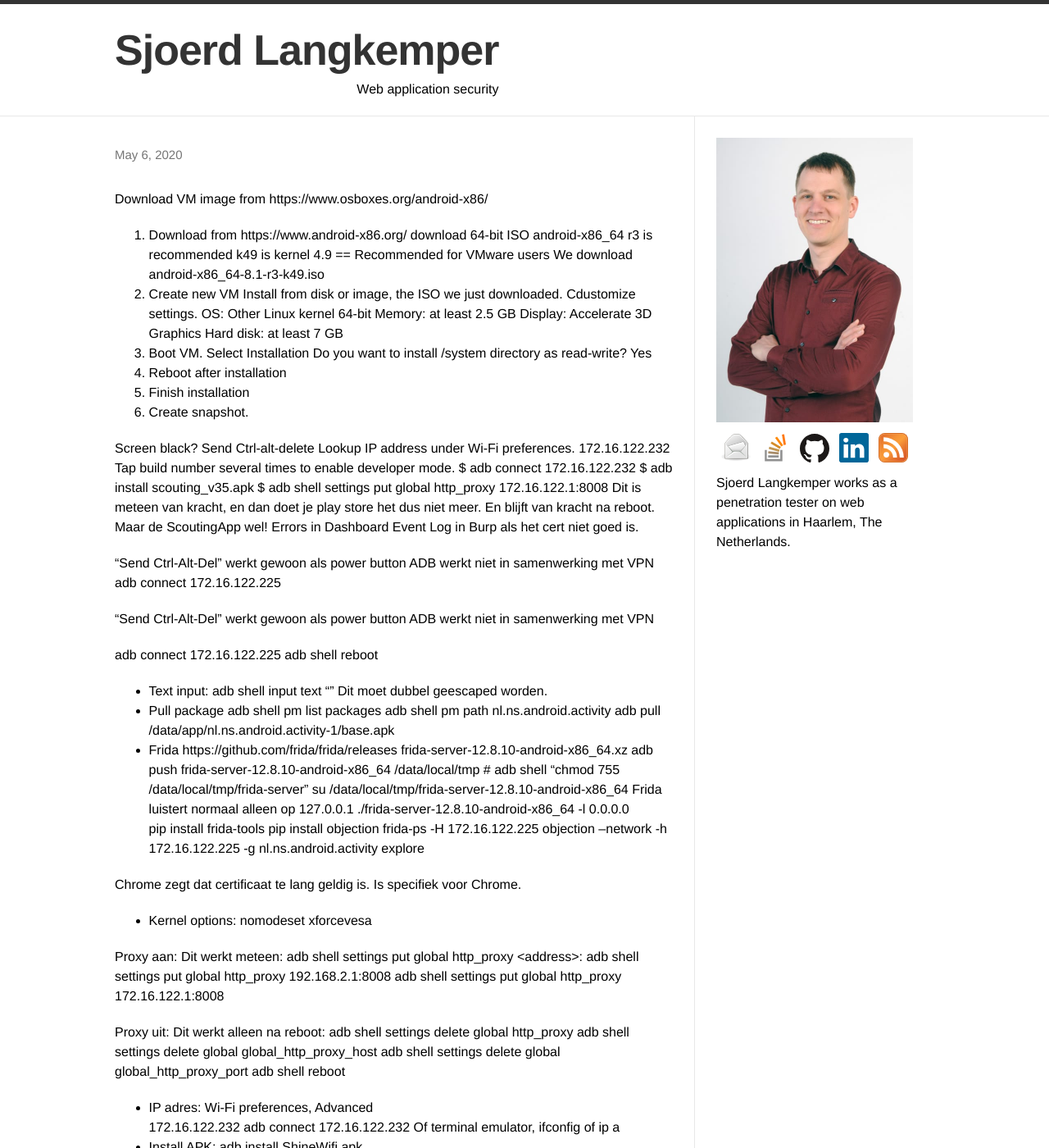
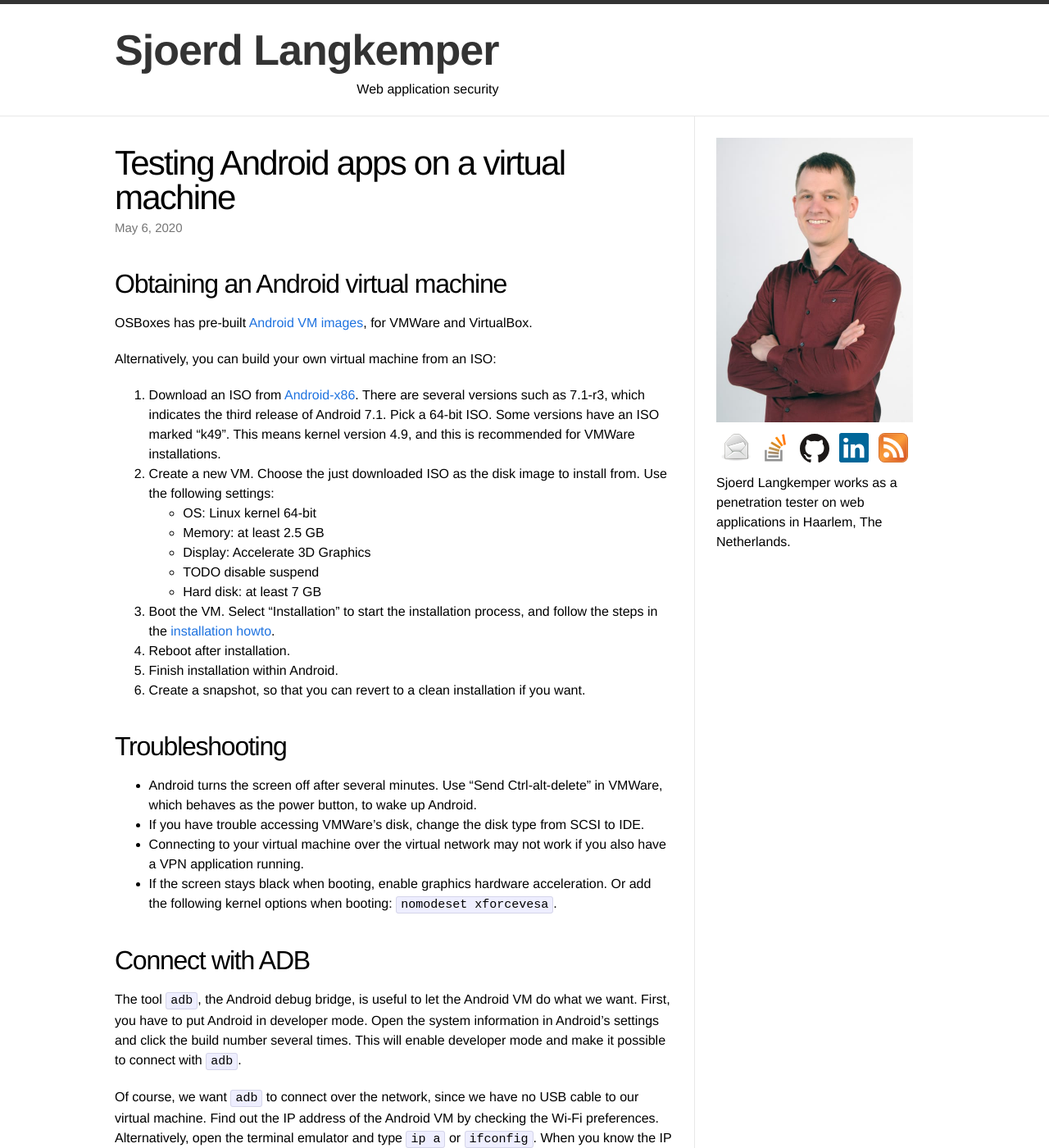
Before and after one commit to Sjord/Sjord.github.io, a Jekyll site: the page built from _posts/2020-04-02-testing-android-apps-on-a-virtual-machine.md, in a window 1280 px wide and 1400 px high. Shown: the whole window at 82% size. Built offline with Jekyll 4.4.1, drawn with Linux system fonts in a browser that asks for light colours; our own code applies the rules of GitHub Pages for plain Markdown files; some of the changed text lies outside the part shown.

Commit message:
Post draft

```diff
--- a/_posts/2020-04-02-testing-android-apps-on-a-virtual-machine.md
+++ b/_posts/2020-04-02-testing-android-apps-on-a-virtual-machine.md
@@ -1,64 +1,80 @@
 ---
 layout: post
-title: "Testing Android apps on a virtual machine
+title: "Testing Android apps on a virtual machine"
 thumbnail: lab-480.jpg
 date: 2020-05-06
 ---
 
-Download VM image from https://www.osboxes.org/android-x86/
 
-1. Download from https://www.android-x86.org/
-    download 64-bit ISO
-    android-x86_64
-    r3 is recommended
-    k49 is kernel 4.9 == Recommended for VMware users
-    We download android-x86_64-8.1-r3-k49.iso
-2. Create new VM
-    Install from disk or image, the ISO we just downloaded.
-    Cdustomize settings.
-        OS: Other Linux kernel 64-bit
-        Memory: at least 2.5 GB
-        Display: Accelerate 3D Graphics
-        Hard disk: at least 7 GB
-3. Boot VM.
-    Select Installation
-    Do you want to install /system directory as read-write? Yes
-4. Reboot after installation
-5. Finish installation
-6. Create snapshot.
+## Obtaining an Android virtual machine
 
+OSBoxes has pre-built [Android VM images](https://www.osboxes.org/android-x86/), for VMWare and VirtualBox.
 
-Screen black? Send Ctrl-alt-delete
-Lookup IP address under Wi-Fi preferences. 172.16.122.232
-Tap build number several times to enable developer mode.
-$ adb connect 172.16.122.232
-$ adb install scouting_v35.apk
-$ adb shell settings put global http_proxy 172.16.122.1:8008
-    Dit is meteen van kracht, en dan doet je play store het dus niet meer. En blijft van kracht na reboot.
-    Maar de ScoutingApp wel!
-    Errors in Dashboard Event Log in Burp als het cert niet goed is.
+Alternatively, you can build your own virtual machine from an ISO:
 
+1. Download an ISO from [Android-x86](https://www.android-x86.org/).
+    There are several versions such as 7.1-r3, which indicates the third release of Android 7.1.
+    Pick a 64-bit ISO. Some versions have an ISO marked "k49". This means kernel version 4.9, and this is recommended for VMWare installations.
+2. Create a new VM. Choose the just downloaded ISO as the disk image to install from. Use the following settings:
+      *  OS: Linux kernel 64-bit
+      *  Memory: at least 2.5 GB
+      *  Display: Accelerate 3D Graphics
+      *  TODO disable suspend
+      *  Hard disk: at least 7 GB
+3. Boot the VM. Select "Installation" to start the installation process, and follow the steps in the [installation howto](https://www.android-x86.org/installhowto.html).
+4. Reboot after installation.
+5. Finish installation within Android.
+6. Create a snapshot, so that you can revert to a clean installation if you want.
 
-"Send Ctrl-Alt-Del" werkt gewoon als power button
-ADB werkt niet in samenwerking met VPN
-adb connect 172.16.122.225
+## Troubleshooting
 
-"Send Ctrl-Alt-Del" werkt gewoon als power button
-ADB werkt niet in samenwerking met VPN
+* Android turns the screen off after several minutes. Use "Send Ctrl-alt-delete" in VMWare, which behaves as the power button, to wake up Android.
+* If you have trouble accessing VMWare's disk, change the disk type from SCSI to IDE.
+* Connecting to your virtual machine over the virtual network may not work if you also have a VPN application running.
+* If the screen stays black when booting, enable graphics hardware acceleration. Or add the following kernel options when booting: `nomodeset xforcevesa`.
 
-adb connect 172.16.122.225
-adb shell reboot
+## Connect with ADB
 
-* Text input:
-    adb shell input text ""
-    Dit moet dubbel geescaped worden.
+The tool `adb`, the Android debug bridge, is useful to let the Android VM do what we want. First, you have to put Android in developer mode. Open the system information in Android's settings and click the build number several times. This will enable developer mode and make it possible to connect with `adb`.
 
-* Pull package
+Of course, we want `adb` to connect over the network, since we have no USB cable to our virtual machine. Find out the IP address of the Android VM by checking the Wi-Fi preferences. Alternatively, open the terminal emulator and type `ip a` or `ifconfig`. When you know the IP address, you can connect `adb` with this command:
+
+    $ adb connect 172.16.122.232
+
+## Useful ADB commands
+
+Install apps from an APK file with the following command:
+TODO what if you have two apks?
+
+    adb install app.apk
+
+The following command sets a proxy server. This does not show up in Android's Wi-Fi settings. This setting is applied immediately, and persists after reboot. Apps that have certificate pinning, such as the Play Store, no longer work after settings a proxy.
+
+    adb shell settings put global http_proxy 172.16.122.1:8008
+
+These commands unsets the proxy server. It is only applied after reboot, which is performed by the last command.
+
+    adb shell settings delete global http_proxy
+    adb shell settings delete global global_http_proxy_host
+    adb shell settings delete global global_http_proxy_port
+    adb shell reboot
+
+Enter text. The following command types "hello" in the currently focussed input field. The parameter containing the text to type needs to be escaped (TODO how?).
+
+    adb shell input text "hello"
+
+Reboot Android:
+
+    adb shell reboot
+
+Retrieve a APK of an installed app:
+
     adb shell pm list packages
     adb shell pm path nl.ns.android.activity
     adb pull /data/app/nl.ns.android.activity-1/base.apk
 
-* Frida
+## Frida
+
     https://github.com/frida/frida/releases
     frida-server-12.8.10-android-x86_64.xz
     adb push frida-server-12.8.10-android-x86_64 /data/local/tmp
@@ -73,31 +89,8 @@
     frida-ps -H 172.16.122.225
     objection --network -h 172.16.122.225 -g nl.ns.android.activity explore
 
-Chrome zegt dat certificaat te lang geldig is. Is specifiek voor Chrome.
+## Todo
 
-
-* Kernel options: nomodeset xforcevesa
-
-Proxy aan:
-    Dit werkt meteen:
-    adb shell settings put global http_proxy <address>:<port>
-    adb shell settings put global http_proxy 192.168.2.1:8008
-    adb shell settings put global http_proxy 172.16.122.1:8008
-
-
-Proxy uit:
-    Dit werkt alleen na reboot:
-    adb shell settings delete global http_proxy
-    adb shell settings delete global global_http_proxy_host
-    adb shell settings delete global global_http_proxy_port
-    adb shell reboot
-
-* IP adres: Wi-Fi preferences, Advanced
-    172.16.122.232
-    adb connect 172.16.122.232
-    Of terminal emulator, ifconfig of ip a
-
-* Install APK;
-    adb install ShineWifi.apk
-
-    ShinePhone doesn't show up in VM Play Store
+* Chrome zegt dat certificaat te lang geldig is. Is specifiek voor Chrome.
+* ShinePhone doesn't show up in VM Play Store
+* Errors in Dashboard Event Log in Burp als het cert niet goed is.
```
